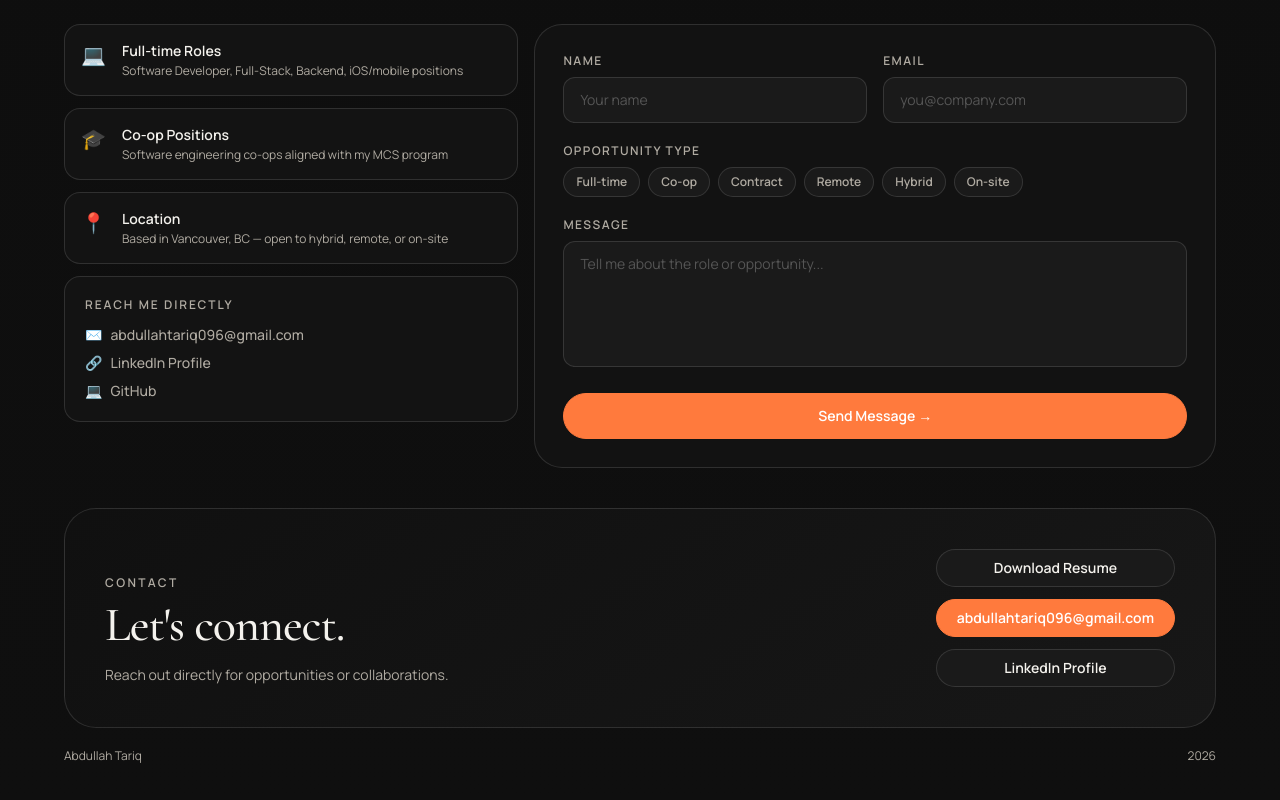
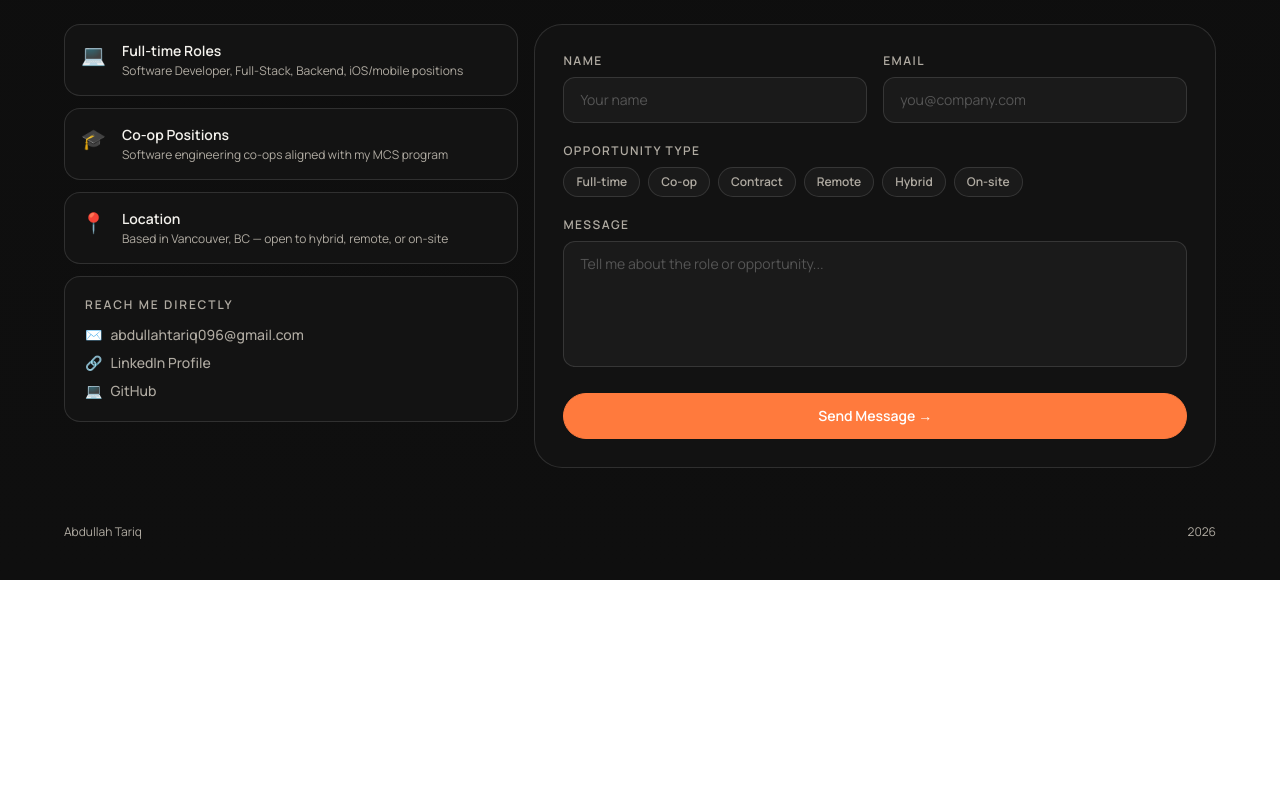
Before and after one commit to Abdullahtariq11/portfolio, a Next.js app: page / in a window 1280 px wide. Shown: the part 4844-5644 px from the top of the page. After the commit the page ends 5424 px from the top, so only its background shows below. Built offline with nearby package versions, Linux system fonts and the light colour scheme.

Commit message:
Remove Let's connect footer card, keep minimal bottom bar only
Co-Authored-By: Claude Opus 4.6 <noreply@anthropic.com>

```diff
--- a/components/Footer.tsx
+++ b/components/Footer.tsx
@@ -1,102 +1,10 @@
-"use client";
-
-import { motion } from "framer-motion";
-
-const links: { label: string; href: string; primary: boolean; download?: boolean; external?: boolean }[] = [
-  {
-    label: "Download Resume",
-    href: "/abdullah-tariq-resume.pdf",
-    download: true,
-    primary: false,
-  },
-  {
-    label: "abdullahtariq096@gmail.com",
-    href: "mailto:abdullahtariq096@gmail.com",
-    primary: true,
-  },
-  {
-    label: "LinkedIn Profile",
-    href: "https://www.linkedin.com/in/abdullah-tariq-499629171/",
-    external: true,
-    primary: false,
-  },
-];
-
 export default function Footer() {
   return (
-    <footer id="footer" className="px-6 pb-12 md:px-10">
-      <motion.div
-        initial={{ opacity: 0, y: 18 }}
-        whileInView={{ opacity: 1, y: 0 }}
-        transition={{ duration: 0.55, ease: [0.22, 1, 0.36, 1] }}
-        viewport={{ once: true }}
-        className="mx-auto max-w-6xl rounded-[2rem] border border-[var(--line)] bg-[linear-gradient(145deg,#101010_0%,#171717_100%)] p-8 md:p-10"
-      >
-        <div className="flex flex-col gap-8 md:flex-row md:items-end md:justify-between">
-
-          {/* left copy */}
-          <motion.div
-            initial={{ opacity: 0, x: -16 }}
-            whileInView={{ opacity: 1, x: 0 }}
-            transition={{ duration: 0.5, delay: 0.1, ease: [0.22, 1, 0.36, 1] }}
-            viewport={{ once: true }}
-          >
-            <p className="text-xs font-semibold uppercase tracking-[0.2em] text-[var(--muted)]">Contact</p>
-            <h2 className="mt-3 text-5xl leading-[0.95] text-[var(--ink)]">Let&apos;s connect.</h2>
-            <p className="mt-4 max-w-lg text-sm leading-relaxed text-[var(--muted)]">
-              Reach out directly for opportunities or collaborations.
-            </p>
-          </motion.div>
-
-          {/* right — staggered link buttons */}
-          <motion.div
-            initial="hidden"
-            whileInView="show"
-            viewport={{ once: true }}
-            variants={{ hidden: {}, show: { transition: { staggerChildren: 0.08, delayChildren: 0.18 } } }}
-            className="flex flex-col gap-3"
-          >
-            {links.map(({ label, href, primary, download: dl, external }) => (
-              <motion.a
-                key={label}
-                href={href}
-                download={dl ?? undefined}
-                target={external ? "_blank" : undefined}
-                rel={external ? "noopener noreferrer" : undefined}
-                variants={{
-                  hidden: { opacity: 0, x: 16 },
-                  show:   { opacity: 1, x: 0, transition: { duration: 0.4, ease: [0.22, 1, 0.36, 1] as [number, number, number, number] } },
-                }}
-                whileHover={
-                  primary
-                    ? { scale: 1.03, boxShadow: "0 0 20px rgba(255,122,61,0.35)" }
-                    : { scale: 1.03, borderColor: "rgba(255,255,255,0.28)" }
-                }
-                whileTap={{ scale: 0.97 }}
-                className={`rounded-full px-5 py-2 text-center text-sm font-semibold transition-colors ${
-                  primary
-                    ? "border border-[var(--accent)] bg-[var(--accent)] text-white"
-                    : "border border-[var(--line)] bg-[#1a1a1a] text-[var(--ink)]"
-                }`}
-              >
-                {label}
-              </motion.a>
-            ))}
-          </motion.div>
-        </div>
-      </motion.div>
-
-      {/* bottom bar */}
-      <motion.div
-        initial={{ opacity: 0 }}
-        whileInView={{ opacity: 1 }}
-        transition={{ duration: 0.5, delay: 0.3 }}
-        viewport={{ once: true }}
-        className="mx-auto mt-5 flex max-w-6xl items-center justify-between text-xs text-[var(--muted)]"
-      >
+    <footer className="px-6 pb-10 pt-4 md:px-10">
+      <div className="mx-auto flex max-w-6xl items-center justify-between text-xs text-[var(--muted)]">
         <p>Abdullah Tariq</p>
         <p>{new Date().getFullYear()}</p>
-      </motion.div>
+      </div>
     </footer>
   );
 }
```
